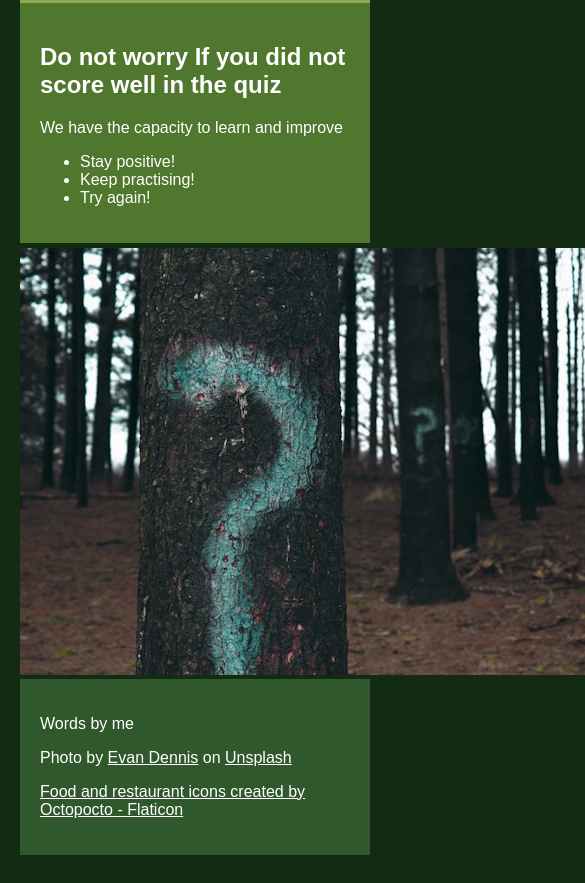
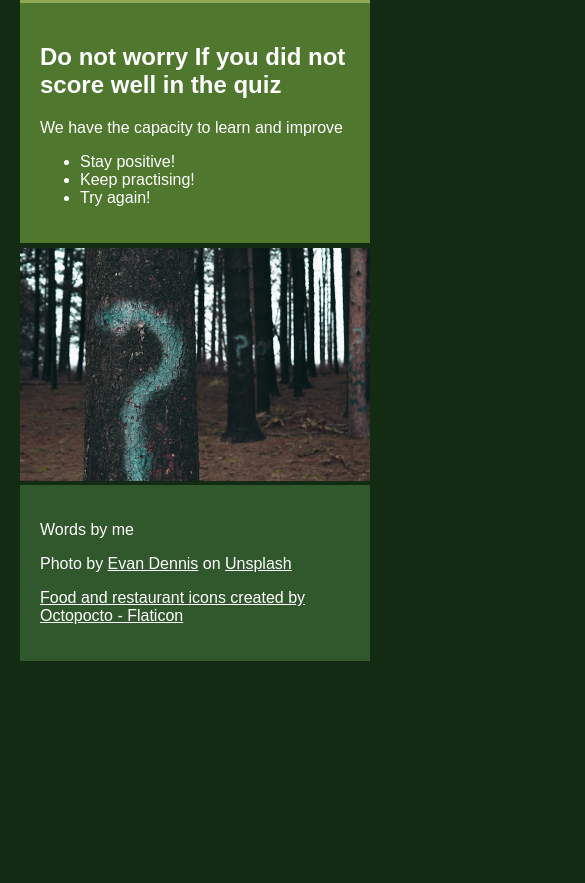
Before and after one commit to NedOSullivan/25-SC-Project, a plain HTML site: page quiz.html in a window 390 px wide. Shown: the part 966-1849 px from the top of the page, 585 px wide, since content can reach past the window. After the commit the page ends 1655 px from the top, so only its background shows below. Drawn offline with Linux system fonts and the light colour scheme.

Commit message:
update CSS
update CSS to improve images, making them more responsive

```diff
--- a/style.css
+++ b/style.css
@@ -29,6 +29,11 @@ main {
   padding: 20px;
 }
 
+img {
+  max-width: 100%;
+  height: auto;
+}
+
 .pictureSection {
   margin-top: 5px;
 }
```
Also changed, not shown: index.html (+8 -8 lines).
